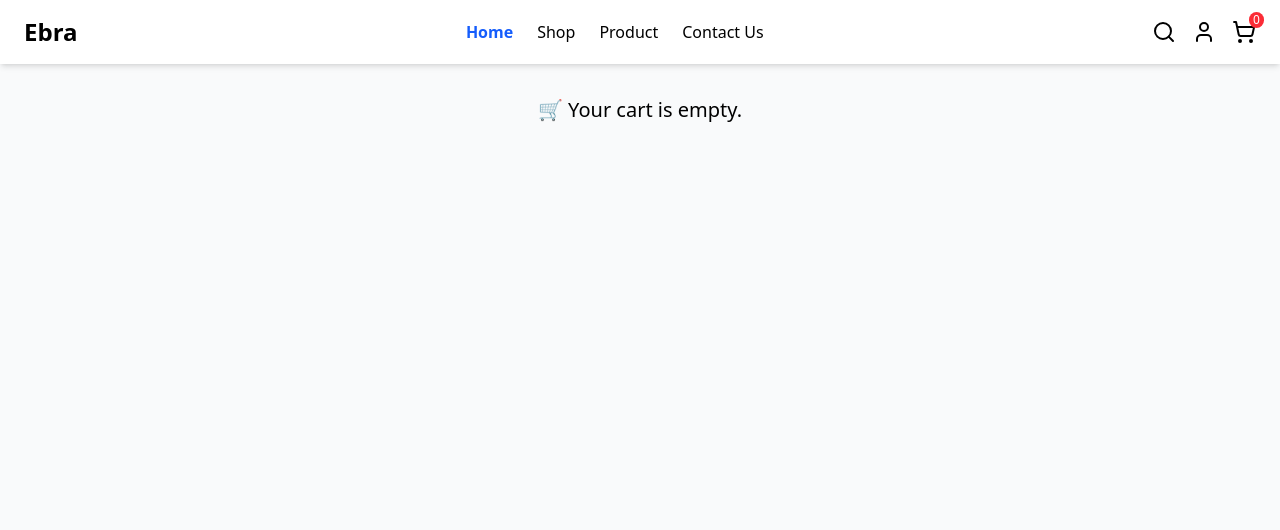
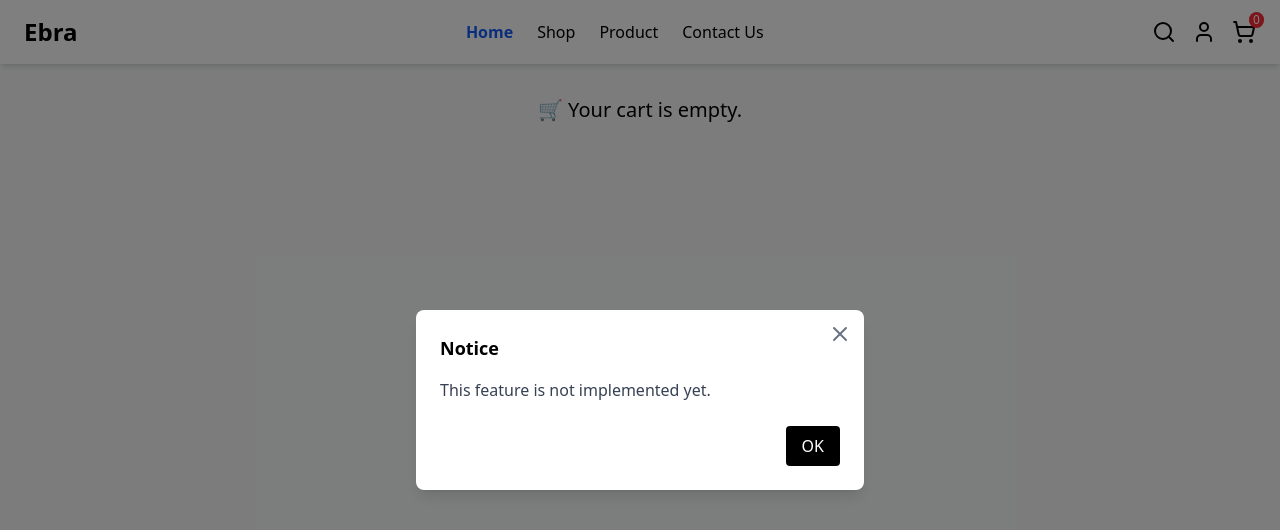
Before and after one commit to khalidMhd/ebra-ecommerce, a Next.js app: page /cart in a window 1280 px wide. Both pictures are taken after a click on the icon 1163 px from the left and 32 px from the top of the page. Shown: the top 530 px of the page. Built offline with nearby package versions, Linux system fonts and the light colour scheme.

Commit message:
alert model implemented

```diff
--- a/app/cart/page.tsx
+++ b/app/cart/page.tsx
@@ -5,6 +5,7 @@ import { X } from "lucide-react";
 import { useState } from "react";
 import ProgressBar from "@/components/cart/progressBar";
 import CouponComponent from "@/components/cart/Coupon";
+import AlertModal from "@/components/common/AlertModal";
 
 export default function CartPage() {
   const cart = useCartStore((state) => state.cart);
@@ -12,6 +13,7 @@ export default function CartPage() {
   const incrementQuantity = useCartStore((state) => state.incrementQuantity);
   const decrementQuantity = useCartStore((state) => state.decrementQuantity);
   const total = useCartStore((state) => state.total);
+  const [showModal, setShowModal] = useState(false);
 
   const [shipping, setShipping] = useState(0);
 
@@ -110,11 +112,16 @@ export default function CartPage() {
             <span>${(total() + shipping).toFixed(2)}</span>
           </div>
 
-          <button className="w-full bg-black text-white py-2 rounded-md transition">Proceed to Checkout</button>
+          <button className="w-full bg-black text-white py-2 rounded-md transition" onClick={() => setShowModal(true)}
+          >Proceed to Checkout</button>
         </div>
       </div>
 
       <CouponComponent />
+
+      {showModal && (
+        <AlertModal message="This feature is not implemented yet." onClose={() => setShowModal(false)} />
+      )}
     </div>
   );
 }
--- a/components/Header.tsx
+++ b/components/Header.tsx
@@ -4,8 +4,11 @@ import { useCartStore } from '@/store/cart';
 import { ShoppingCart, User, Search, Menu, X } from 'lucide-react';
 import Link from 'next/link';
 import { useState } from 'react';
+import AlertModal from './common/AlertModal';
 
 export default function Header() {
+  const [showModal, setShowModal] = useState(false);
+
   const cartCount = useCartStore((state) =>
     state.cart.reduce((total, item) => total + item.quantity, 0)
   );
@@ -26,8 +29,8 @@ export default function Header() {
 
       {/* Desktop Icons */}
       <div className="hidden md:flex space-x-4">
-        <Search className="cursor-pointer" />
-        <User className="cursor-pointer" />
+        <Search onClick={() => setShowModal(true)} className="cursor-pointer" />
+        <User onClick={() => setShowModal(true)}  className="cursor-pointer" />
         <div className="relative">
           <Link href={`/cart`}>
             <ShoppingCart className="cursor-pointer" />
@@ -49,9 +52,9 @@ export default function Header() {
       {mobileMenuOpen && (
         <div className="absolute top-full left-0 w-full bg-white shadow-md px-6 py-4 flex flex-col space-y-4 md:hidden">
           <Link href="/" onClick={() => setMobileMenuOpen(false)} className="text-blue-600 font-semibold">Home</Link>
-          <Link href="/shop" onClick={() => setMobileMenuOpen(false)} className="hover:text-blue-600">Shop</Link>
-          <Link href="/product" onClick={() => setMobileMenuOpen(false)} className="hover:text-blue-600">Product</Link>
-          <Link href="/contact" onClick={() => setMobileMenuOpen(false)} className="hover:text-blue-600">Contact Us</Link>
+          <Link href="#" onClick={() => setMobileMenuOpen(false) } className="hover:text-blue-600">Shop</Link>
+          <Link href="/" onClick={() => setMobileMenuOpen(false)} className="hover:text-blue-600">Product</Link>
+          <Link href="/" onClick={() => setMobileMenuOpen(false)} className="hover:text-blue-600">Contact Us</Link>
 
           <div className="flex space-x-4 pt-2 border-t">
             <Search className="cursor-pointer" />
@@ -67,6 +70,9 @@ export default function Header() {
           </div>
         </div>
       )}
+      {showModal && (
+        <AlertModal message="This feature is not implemented yet." onClose={() => setShowModal(false)} />
+      )}
     </header>
   );
 }
--- /dev/null
+++ b/components/common/AlertModal.tsx
@@ -0,0 +1,39 @@
+"use client";
+
+import { X } from "lucide-react";
+import { useEffect } from "react";
+
+type AlertModalProps = {
+  message: string;
+  onClose: () => void;
+};
+
+export default function AlertModal({ message, onClose }: AlertModalProps) {
+  useEffect(() => {
+    const closeOnEsc = (e: KeyboardEvent) => {
+      if (e.key === "Escape") onClose();
+    };
+    window.addEventListener("keydown", closeOnEsc);
+    return () => window.removeEventListener("keydown", closeOnEsc);
+  }, [onClose]);
+
+  return (
+    <div className="fixed inset-0 z-50 flex items-center justify-center bg-black/50 px-4">
+      <div className="bg-white p-6 rounded-lg shadow-lg w-full max-w-md relative">
+        <button onClick={onClose} className="absolute top-3 right-3 text-gray-500 hover:text-black">
+          <X />
+        </button>
+        <h2 className="text-lg font-semibold mb-4">Notice</h2>
+        <p className="text-gray-700">{message}</p>
+        <div className="mt-6 text-right">
+          <button
+            onClick={onClose}
+            className="bg-black text-white px-4 py-2 rounded hover:bg-gray-800 transition"
+          >
+            OK
+          </button>
+        </div>
+      </div>
+    </div>
+  );
+}
--- a/components/product/ProductDetail.tsx
+++ b/components/product/ProductDetail.tsx
@@ -9,6 +9,7 @@ import ProductTabs from "./ProductTabs";
 import { imageOptions } from "@/utils/helper";
 import Image from "next/image";
 import { useCountdown } from '@/hooks/useCountdown';
+import AlertModal from "../common/AlertModal";
 
 export default function ProductDetail({ product }: { product: Product }) {
   const addToCart = useCartStore((state) => state.addToCart);
@@ -16,6 +17,7 @@ export default function ProductDetail({ product }: { product: Product }) {
   const [selectedImage, setSelectedImage] = useState(product.image);
   const timer = useCountdown();
   const discountedPrice = (product.price - product.price * 0.1).toFixed(2);
+  const [showModal, setShowModal] = useState(false);
 
   return (
     <>
@@ -124,15 +126,15 @@ export default function ProductDetail({ product }: { product: Product }) {
                 +
               </button>
             </div>
-            <button className="flex items-center space-x-1 text-gray-600 hover:text-red-500 transition">
+            <button onClick={() => setShowModal(true)} className="flex items-center space-x-1 text-gray-600 hover:text-red-500 transition cursor-pointer">
               <Heart className="w-5 h-5" />
               <span>Add to Wishlist</span>
             </button>
           </div>
 
           <button
+            className="mt-6 bg-black transition duration-300 ease-in-out text-white font-semibold py-2 px-6 rounded-full shadow-md cursor-pointer"
             onClick={() => addToCart(product)}
-            className="mt-6 bg-black transition duration-300 ease-in-out text-white font-semibold py-2 px-6 rounded-full shadow-md"
           >
             Add to Cart
           </button>
@@ -142,6 +144,10 @@ export default function ProductDetail({ product }: { product: Product }) {
 
       </div>
       <ProductTabs />
+
+      {showModal && (
+        <AlertModal message="This feature is not implemented yet." onClose={() => setShowModal(false)} />
+      )}
     </>
   );
 }
```
